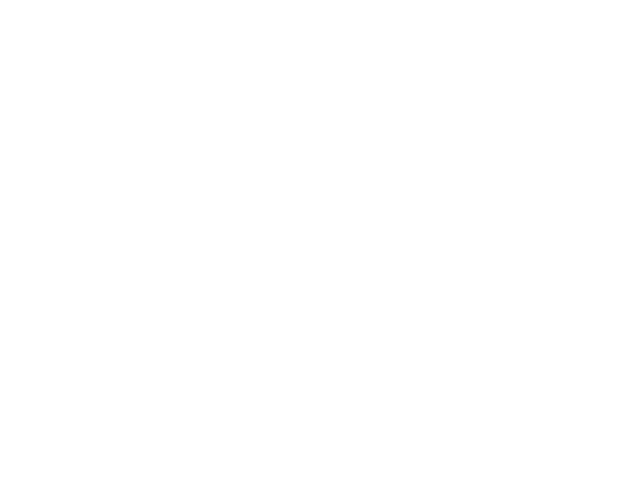
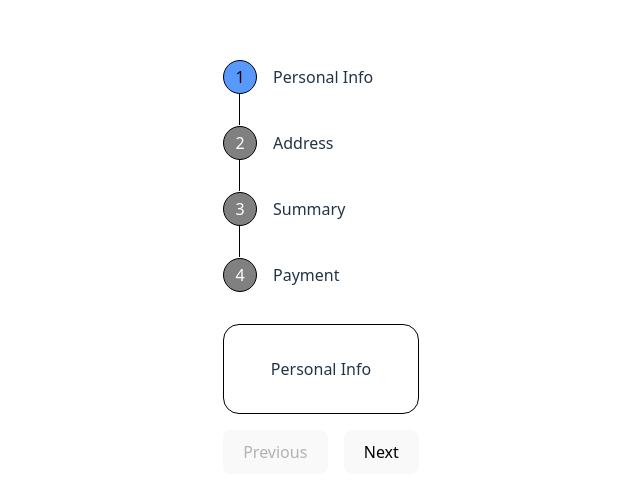
Before and after one commit to PLabroo/machine-coding, a React (Vite) app in the folder vite-project/: page /stepper in a window 1280 px wide. Before the commit this address had no page. Shown: the part 133-630 px from the top of the page, without its empty margins (319-959 px from the left). Built offline with nearby package versions, Linux system fonts and the light colour scheme.

Commit message:
stepper component done

```diff
--- a/vite-project/src/App.css
+++ b/vite-project/src/App.css
@@ -104,3 +104,53 @@
   margin:0.5rem;
   padding:0.5rem;
 }
+
+/* Stepper */
+.step-container {
+  margin-bottom: 2rem;
+  display: flex;
+  gap:5rem
+}
+.step {
+  display: flex;
+  gap: 1rem;
+  align-items: center;
+}
+
+.index {
+  border-radius: 50%;
+  border: 1px solid black;
+  width: 2rem;
+  height: 2rem;
+  display: flex;
+  justify-content: center;
+  align-items: center;
+  position: relative;
+  background-color: gray;
+  color: white;
+}
+
+.active {
+  background-color: #5899fe;
+  color:black
+}
+
+.line {
+  height:2rem;
+  background-color: black;
+  width:1px;
+  position: absolute;
+  top:2rem;
+}
+
+.btns {
+  display: flex;
+  gap: 1rem;
+}
+
+.box-info {
+  border-radius: 1rem;
+  padding:2rem;
+  border:1px solid black;
+  margin-bottom: 1rem;
+}
--- a/vite-project/src/App.tsx
+++ b/vite-project/src/App.tsx
@@ -2,6 +2,7 @@
 import { BrowserRouter, Routes, Route, Link } from "react-router-dom";
 import ReactToast from "./components/react-toast";
 import Otp from "./components/otp";
+import StepperParent from "./components/stepper";
 
 const quesList = [
   {
@@ -15,6 +16,12 @@
     ques: "OTP",
     path: "/otp",
     component: <Otp />,
+  },
+  {
+    id: 2,
+    ques: "Stepper",
+    path: "/stepper",
+    component: <StepperParent />,
   },
 ];
 
--- /dev/null
+++ b/vite-project/src/components/stepper/index.tsx
@@ -0,0 +1,73 @@
+import { useState } from "react";
+
+const steps = [
+  {
+    id: 0,
+    label: "Personal Info",
+    content: <div>Personal Info</div>,
+  },
+  {
+    id: 1,
+    label: "Address",
+    content: <div>Address</div>,
+  },
+  {
+    id: 2,
+    label: "Summary",
+    content: <div>Summary</div>,
+  },
+  {
+    id: 3,
+    label: "Payment",
+    content: <div>Payment</div>,
+  },
+];
+
+export default function StepperParent() {
+  return <Stepper steps={steps} />;
+}
+function Stepper({
+  steps,
+}: {
+  steps: { id: number; label: string; content: React.ReactNode }[];
+}) {
+  const [activeStep, setActiveStep] = useState<number>(0);
+
+  const handlePrevious = () => {
+    setActiveStep((prevState) => prevState - 1);
+  };
+
+  const handleNext = () => {
+    setActiveStep((prevState) => prevState + 1);
+  };
+  return (
+    <>
+      {steps?.map((step, index) => (
+        <div className="step-container" key={step.id}>
+          <div className="step">
+            <div className={`index ${activeStep >= index && "active"}`}>
+              {index + 1}
+              {index < steps.length - 1 && <div className="line" />}
+            </div>
+            <div>{step.label}</div>
+            {/* <div>{step.content}</div> */}
+          </div>
+        </div>
+      ))}
+
+      <div className="box-info">
+        {steps
+          .filter((step) => step.id === activeStep)
+          .map((step) => step.content)}
+      </div>
+      <div className="btns">
+        <button onClick={handlePrevious} disabled={activeStep === 0}>
+          Previous
+        </button>
+        <button onClick={handleNext} disabled={activeStep === steps.length - 1}>
+          Next
+        </button>
+      </div>
+    </>
+  );
+}
```
